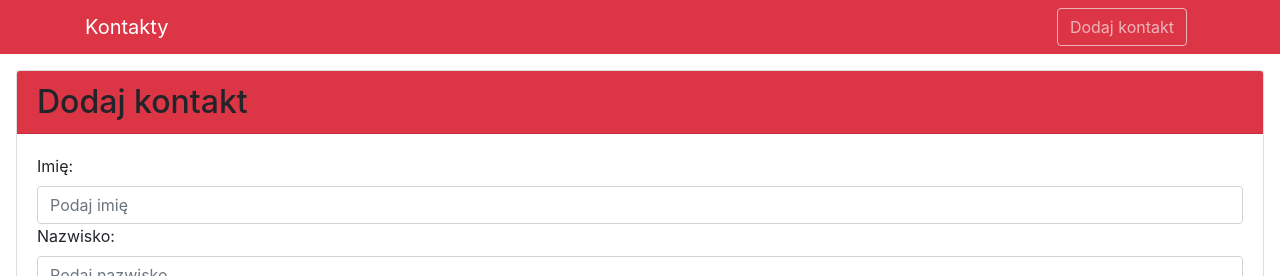
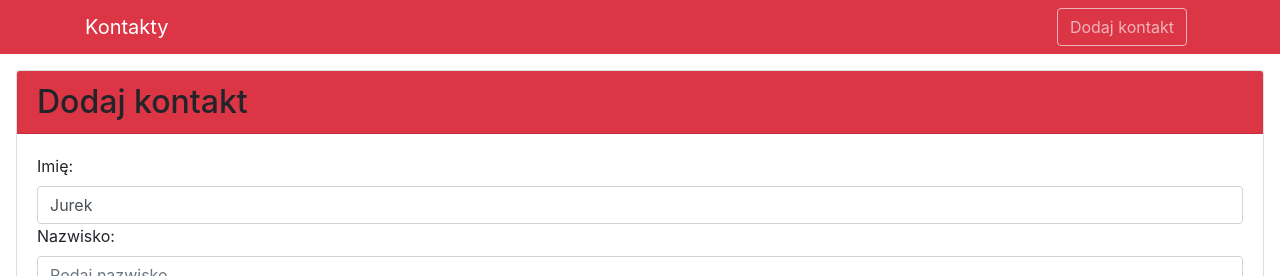
Before and after one commit to jurek2006/react-contacts-exercise_redux, a React (Create React App) app: page / in a window 1280 px wide. Both pictures are taken after a click on the button "Dodaj kontakt". Shown: the top 276 px of the page. Built offline with nearby package versions, Linux system fonts and the light colour scheme; the HTML template or start-up script is replaced by a standard one.

Commit message:
Kontrolowane komponenty w formularzu dodawania kontaktu (wymaga refaktoryzacji)

```diff
--- a/src/components/AddContact.js
+++ b/src/components/AddContact.js
@@ -2,6 +2,18 @@ import React, { Component } from "react";
 import { Consumer } from "../context";
 
 export class AddContact extends Component {
+    constructor(props) {
+        super(props);
+
+        this.state = {
+            firstName: "Jurek",
+            lastName: "",
+            email: "",
+            phone: "",
+            city: ""
+        };
+    }
+
     handleCancel(dispatch) {
         dispatch({ type: "SHOW_HIDE_ADD_CONTACT", payload: false });
     }
@@ -10,11 +22,16 @@ export class AddContact extends Component {
         e.preventDefault();
         dispatch({ type: "SHOW_HIDE_ADD_CONTACT", payload: false });
     }
+
+    handleFieldValueChange(e) {
+        this.setState({ [e.target.name]: e.target.value });
+    }
     render() {
         return (
             <Consumer>
                 {value => {
-                    const { dispatch } = value;
+                    const { addContactVisible, dispatch } = value;
+                    if (addContactVisible)
                         return (
                             <div className="card m-3">
                                 <h2 className="card-header bg-danger">
@@ -27,13 +44,20 @@ export class AddContact extends Component {
                                             dispatch
                                         )}
                                     >
+                                        {/* ZREFAKTORYZOWAĆ POLA FORMULARZA */}
                                         <div className="formGroup">
-                                        <label htmlFor="firstName">Imię:</label>
+                                            <label htmlFor="firstName">
+                                                Imię:
+                                            </label>
                                             <input
                                                 type="text"
                                                 name="firstName"
                                                 className="form-control"
                                                 placeholder="Podaj imię"
+                                                value={this.state.firstName}
+                                                onChange={this.handleFieldValueChange.bind(
+                                                    this
+                                                )}
                                             />
                                         </div>
                                         <div className="formGroup">
@@ -45,15 +69,25 @@ export class AddContact extends Component {
                                                 name="lastName"
                                                 className="form-control"
                                                 placeholder="Podaj nazwisko"
+                                                value={this.state.lastName}
+                                                onChange={this.handleFieldValueChange.bind(
+                                                    this
+                                                )}
                                             />
                                         </div>
                                         <div className="formGroup">
-                                        <label htmlFor="email">Email:</label>
+                                            <label htmlFor="email">
+                                                Email:
+                                            </label>
                                             <input
                                                 type="email"
                                                 name="email"
                                                 className="form-control"
                                                 placeholder="Podaj email"
+                                                value={this.state.email}
+                                                onChange={this.handleFieldValueChange.bind(
+                                                    this
+                                                )}
                                             />
                                         </div>
                                         <div className="formGroup">
@@ -65,6 +99,10 @@ export class AddContact extends Component {
                                                 name="phone"
                                                 className="form-control"
                                                 placeholder="Podaj numer telefonu"
+                                                value={this.state.phone}
+                                                onChange={this.handleFieldValueChange.bind(
+                                                    this
+                                                )}
                                             />
                                         </div>
                                         <div className="formGroup">
@@ -76,6 +114,10 @@ export class AddContact extends Component {
                                                 name="city"
                                                 className="form-control"
                                                 placeholder="Podaj miejscowość"
+                                                value={this.state.city}
+                                                onChange={this.handleFieldValueChange.bind(
+                                                    this
+                                                )}
                                             />
                                         </div>
                                         <input
--- a/src/components/Contacts.js
+++ b/src/components/Contacts.js
@@ -18,11 +18,10 @@ export class Contacts extends Component {
         return (
             <Consumer>
                 {value => {
-                    const { contacts, addContactVisible } = value;
+                    const { contacts } = value;
                     return (
                         <React.Fragment>
-                            {addContactVisible && <AddContact />}
-
+                            <AddContact />
                             <div className="card m-3">
                                 <h1 className="card-header bg-danger">
                                     Kontakty
```
Lines whose indentation alone changed are shown as unchanged.
